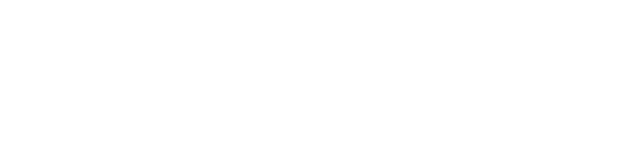
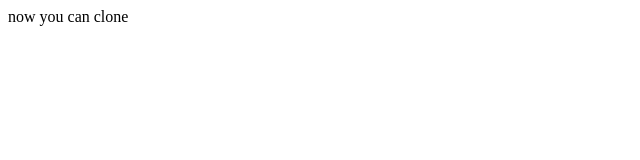
Before and after one commit to marriamnisar/myfirst-repo, a plain HTML site: page index.html in a window 1280 px wide. Shown: the whole page, without its empty margins (0-640 px from the left). Drawn offline with Linux system fonts and the light colour scheme.

Commit message:
Update index.html

```diff
--- a/index.html
+++ b/index.html
@@ -1 +1,2 @@
 <html>
+now you can clone
```
